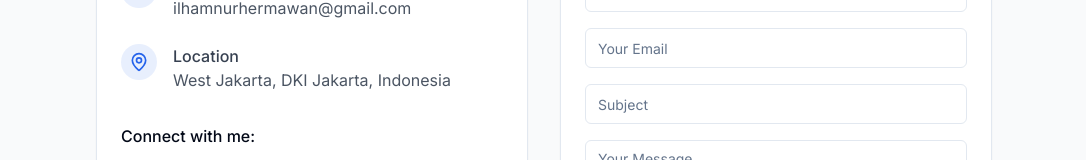
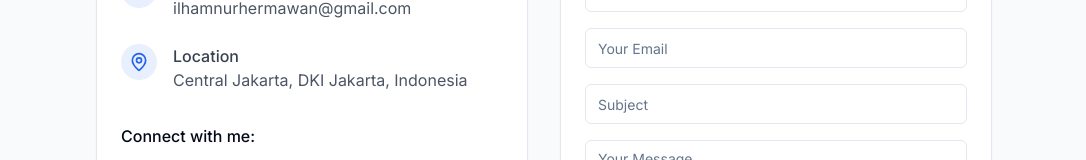
Before and after one commit to 0xilham/profile-0xilham, a Next.js app: page / in a window 1280 px wide. Shown: the part 8597-8757 px from the top of the page, without its empty margins (96-1182 px from the left). Built offline with nearby package versions, Linux system fonts and the light colour scheme.

Commit message:
feat: update contact

```diff
--- a/components/contact.tsx
+++ b/components/contact.tsx
@@ -69,8 +69,8 @@ export default function Contact() {
         {
             icon: <MapPin className="h-5 w-5 text-primary" />,
             title: "Location",
-            value: "West Jakarta, DKI Jakarta, Indonesia",
-            link: "https://maps.google.com/?q=Jakarta+Barat,DKI+Jakarta,Indonesia",
+            value: "Central Jakarta, DKI Jakarta, Indonesia",
+            link: "https://maps.google.com/?q=Jakarta+Pusat,DKI+Jakarta,Indonesia",
         },
     ]
 
```
